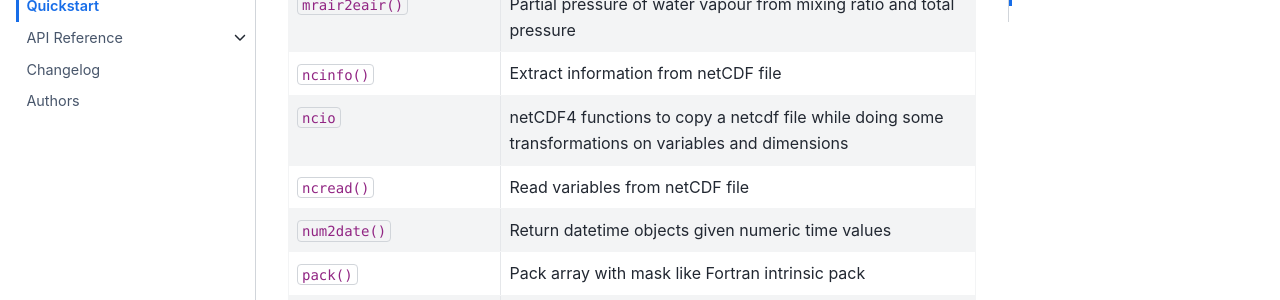
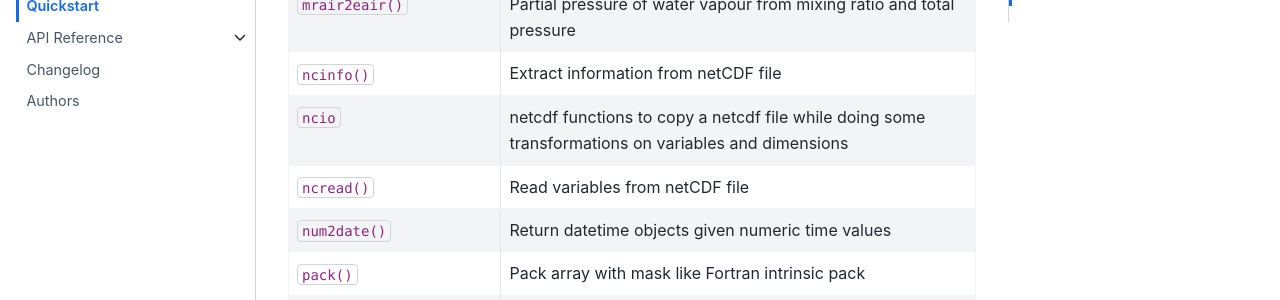
Before and after one commit to mcuntz/ncio, a Sphinx documentation site: the page built from docs/source/index.rst, in a window 1280 px wide and 900 px high, scrolled down 4523 px. Shown: the part 153-453 px from the top of the window. Built offline with Sphinx 7.4.7 and the Sphinx Book theme 1.1.4, drawn with Linux system fonts in a browser that asks for light colours; the version number could not be read and is left out; some of the changed text lies outside the part shown.

Commit message:
Better distinction between netcdf files and netCDF4 Python package

```diff
--- a/docs/source/conf.py
+++ b/docs/source/conf.py
@@ -240,7 +240,7 @@ texinfo_documents = [
         "Documentation of ncio",
         author,
         "ncio",
-        "netCDF4 functions to copy a netcdf file while doing some transformations on variables and dimensions.",
+        "netcdf functions to copy a netcdf file while doing some transformations on variables and dimensions.",
         "Miscellaneous",
     )
 ]
--- a/docs/source/index.rst
+++ b/docs/source/index.rst
@@ -208,7 +208,7 @@ Functions and modules (alphabetical)
    * - :func:`~pyjams.ncinfo.ncinfo`
      - Extract information from netCDF file
    * - :mod:`~pyjams.ncio`
-     - netCDF4 functions to copy a netcdf file while doing some
+     - netcdf functions to copy a netcdf file while doing some
        transformations on variables and dimensions
    * - :func:`~pyjams.ncread.ncread`
      - Read variables from netCDF file
@@ -537,7 +537,7 @@ Functions and modules per category
        * - :func:`~pyjams.ncinfo.ncinfo`
          - Extract information from netCDF file
        * - :mod:`~pyjams.ncio`
-         - netCDF4 functions to copy a netcdf file while doing some
+         - netcdf functions to copy a netcdf file while doing some
            transformations on variables and dimensions
        * - :func:`~pyjams.ncread.ncread`
          - Read variables from netCDF file
--- a/docs/source/netcdfio.rst
+++ b/docs/source/netcdfio.rst
@@ -1,5 +1,5 @@
-netcdfio
---------
+Copy netcdf files
+-----------------
 
 .. automodule:: ncio.netcdfio
    :members:
--- a/setup.cfg
+++ b/setup.cfg
@@ -1,6 +1,6 @@
 [metadata]
 name = ncio
-description = netCDF4 functions to copy a netcdf file while doing some transformations on variables and dimensions.
+description = Functions to easily copy a netcdf file, replacing and transforming variables and dimensions.
 long_description = file: README.rst
 long_description_content_type = text/x-rst
 url = https://github.com/mcuntz/ncio
```
Also changed, not shown: docs/source/ncio.rst (deleted, +0 -20 lines), src/ncio/__init__.py (+9 -1 lines), .zenodo.json, 2 other files.
